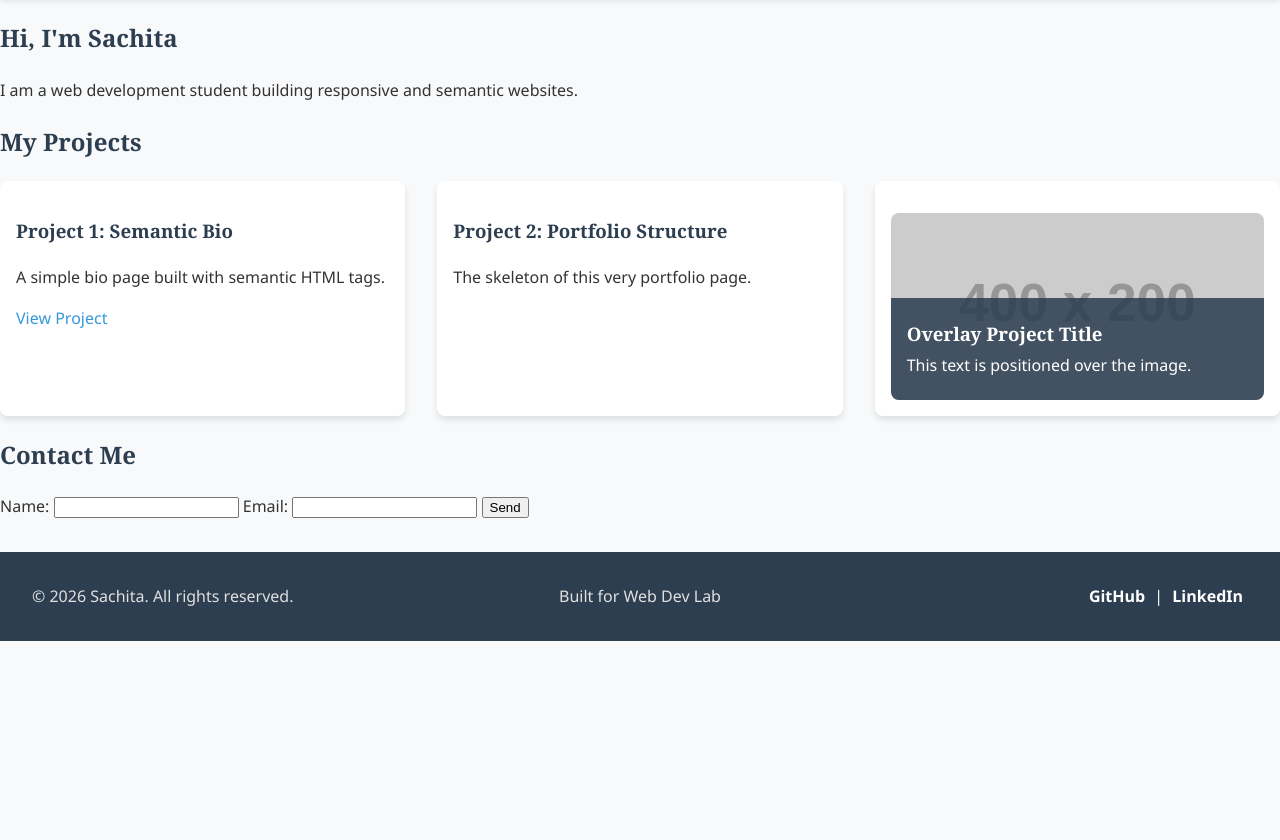
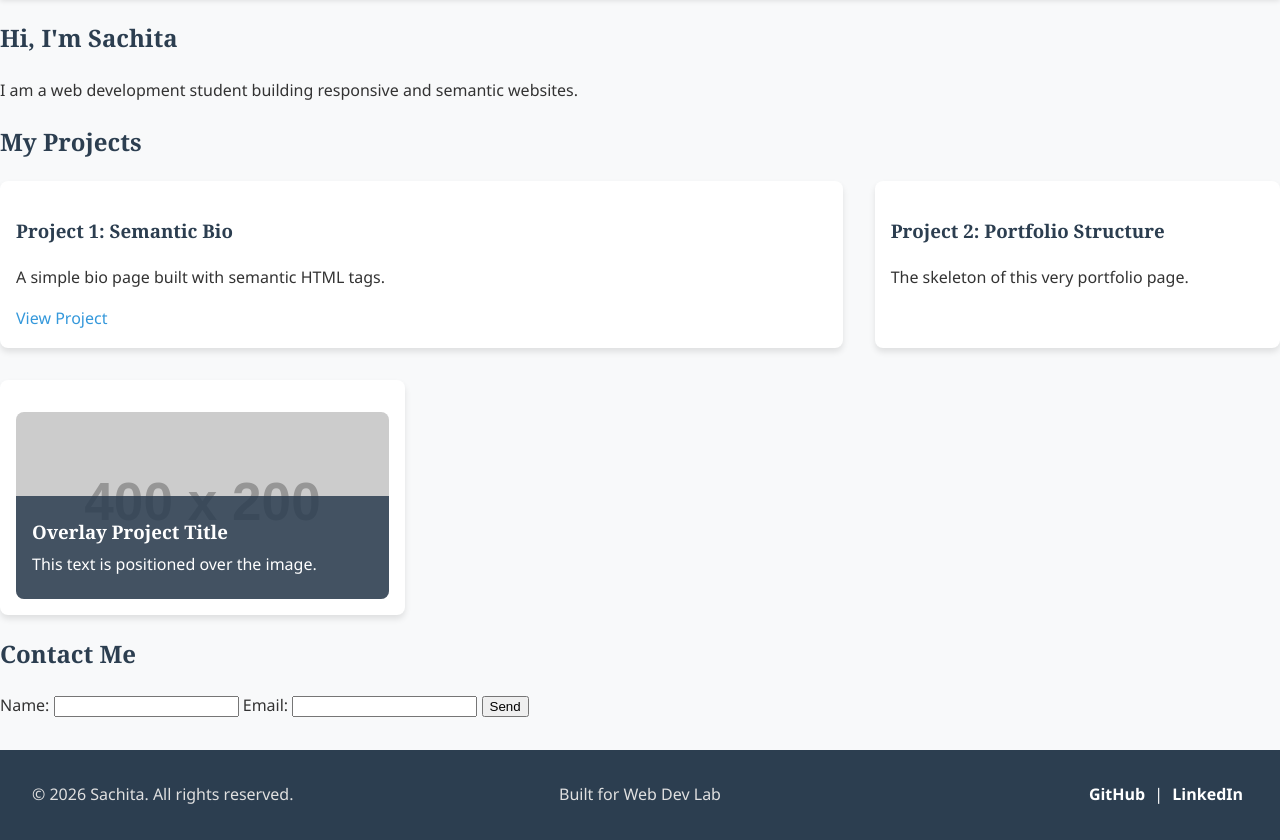
Before and after one commit to sachita0104/Web_Dev_Lab, a plain HTML site: page index.html in a window 1280 px wide. Shown: the part 73-913 px from the top of the page. Before the commit the page ends 800 px from the top, so only its background shows below. Drawn offline with Linux system fonts and the light colour scheme; placeholder pictures from the web are drawn by us.

Commit message:
feat: complete P12 advanced CSS grid portfolio layout

```diff
--- a/index.html
+++ b/index.html
@@ -29,7 +29,7 @@
             <h2>My Projects</h2>
             <!-- P9: Responsive navbar and card grid using Flexbox -->
             <div class="project-grid">
-            <article class="project-card">
+            <article class="project-card featured">
                 <h3>Project 1: Semantic Bio</h3>
                 <p>A simple bio page built with semantic HTML tags.</p>
                 <a href="P5_Semantic_Bio/index.html">View Project</a>
--- a/styles.css
+++ b/styles.css
@@ -89,8 +89,8 @@ header nav ul {
 }
 
 .project-grid {
-    display: flex;
-    flex-wrap: wrap;
+    display: grid;
+    grid-template-columns: repeat(auto-fit, minmax(300px, 1fr));
     gap: var(--spacing-lg);
     margin-top: var(--spacing-md);
 }
@@ -158,3 +158,9 @@ footer a {
     .footer-left { text-align: left; }
     .footer-right { text-align: right; }
 }
+
+@media (min-width: 768px) {
+    .project-card.featured {
+        grid-column: span 2;
+    }
+}
```
Also changed, not shown: P11_Newspaper_Grid/styles.css (+2 -7 lines).
